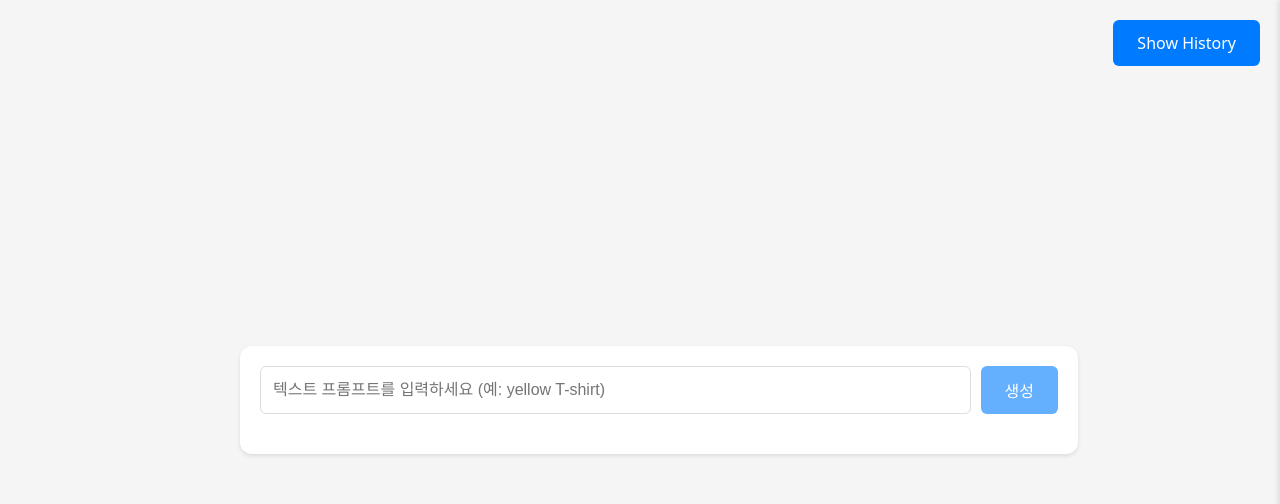
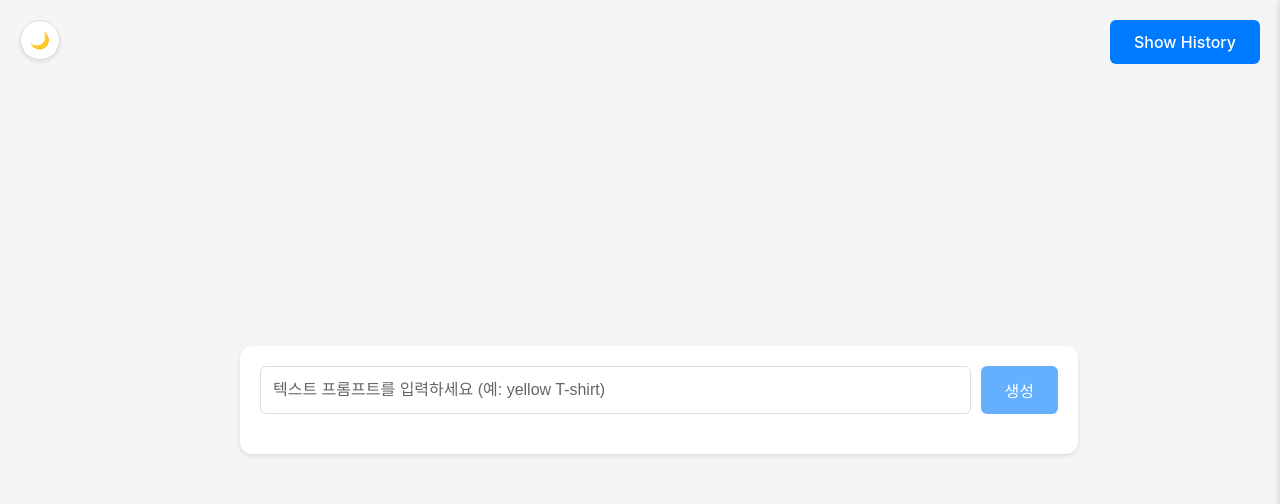
Before and after one commit to fasion-image-generator-project/FashionFusion, a React (Vite) app in the folder frontend/: page / in a window 1280 px wide. Shown: the top 504 px of the page. Built offline with nearby package versions, Linux system fonts and the light colour scheme.

Commit message:
feat: Add dark mode

```diff
--- a/frontend/src/components/ImageGenerator.jsx
+++ b/frontend/src/components/ImageGenerator.jsx
@@ -11,7 +11,7 @@
 
 // src/components/ImageGenerator.jsx
 import React, { useState, useRef, useEffect, useCallback, useMemo } from "react";
-import styled, { createGlobalStyle, keyframes } from "styled-components";
+import styled, { createGlobalStyle, keyframes, ThemeProvider } from "styled-components";
 import { generateInitialImage, generateFinalImage } from "../api";
 
 // 개발 및 테스트를 위한 상수 정의
@@ -40,6 +40,37 @@ const MODEL_OPTIONS = [
   { id: "style-gan", name: "Style GAN", label: "Style GAN" }
 ];
 
+// 테마 정의
+const lightTheme = {
+  primary: '#007bff',
+  success: '#28a745',
+  danger: '#dc3545',
+  background: '#f5f5f5',
+  surface: '#ffffff',
+  text: '#000000',
+  textSecondary: '#666666',
+  border: '#dddddd',
+  shadow: 'rgba(0, 0, 0, 0.1)',
+  overlay: 'rgba(0, 0, 0, 0.5)',
+  spinnerBorder: '#f3f3f3',
+  spinnerActive: '#3498db'
+};
+
+const darkTheme = {
+  primary: '#0d6efd',
+  success: '#198754',
+  danger: '#dc3545',
+  background: '#121212',
+  surface: '#1e1e1e',
+  text: '#ffffff',
+  textSecondary: '#a0a0a0',
+  border: '#333333',
+  shadow: 'rgba(0, 0, 0, 0.3)',
+  overlay: 'rgba(0, 0, 0, 0.7)',
+  spinnerBorder: '#333333',
+  spinnerActive: '#0d6efd'
+};
+
 /**
  * 로딩 스피너 컴포넌트
  * 이미지 생성/변환 중 로딩 상태를 표시
@@ -47,8 +78,8 @@ const MODEL_OPTIONS = [
 const LoadingSpinner = styled.div`
   width: 50px;
   height: 50px;
-  border: 5px solid #f3f3f3;
-  border-top: 5px solid #3498db;
+  border: 5px solid ${props => props.theme.spinnerBorder};
+  border-top: 5px solid ${props => props.theme.spinnerActive};
   border-radius: 50%;
   animation: spin 1s linear infinite;
 `;
@@ -145,6 +176,15 @@ const ImageMagnifier = ({ imageUrl, alt }) => {
  * 애니메이션 키프레임과 전역적으로 적용될 스타일 설정
  */
 const GlobalStyle = createGlobalStyle`
+  body {
+    margin: 0;
+    padding: 0;
+    font-family: -apple-system, BlinkMacSystemFont, 'Segoe UI', Roboto, Oxygen, Ubuntu, Cantarell, 'Open Sans', 'Helvetica Neue', sans-serif;
+    background-color: ${props => props.theme.background};
+    color: ${props => props.theme.text};
+    transition: all 0.3s ease;
+  }
+
   @keyframes spin {
     0% { transform: rotate(0deg); }
     100% { transform: rotate(360deg); }
@@ -165,11 +205,12 @@ const Container = styled.div`
   display: flex;
   justify-content: center;
   align-items: center;
-  background-color: #f5f5f5;
+  background-color: ${props => props.theme.background};
   margin: 0;
   padding: 0;
   position: relative;
   overflow: hidden;
+  color: ${props => props.theme.text};
 `;
 
 const MainContent = styled.div`
@@ -184,10 +225,10 @@ const MainContent = styled.div`
 
 const PromptDisplay = styled.div`
   width: 100%;
-  background-color: white;
+  background-color: ${props => props.theme.surface};
   padding: 20px;
   border-radius: 12px;
-  box-shadow: 0 2px 4px rgba(0, 0, 0, 0.1);
+  box-shadow: 0 2px 4px ${props => props.theme.shadow};
 `;
 
 const ContentArea = styled.div`
@@ -198,10 +239,10 @@ const ContentArea = styled.div`
 
 const ImageControlArea = styled.div`
   flex: 1;
-  background-color: white;
+  background-color: ${props => props.theme.surface};
   padding: 20px;
   border-radius: 12px;
-  box-shadow: 0 2px 4px rgba(0, 0, 0, 0.1);
+  box-shadow: 0 2px 4px ${props => props.theme.shadow};
 `;
 
 const Form = styled.form.attrs(props => ({
@@ -220,8 +261,14 @@ const Input = styled.input.attrs(props => ({
   flex: 1;
   padding: 12px;
   border-radius: 6px;
-  border: 1px solid #ddd;
+  border: 1px solid ${props => props.theme.border};
   font-size: 1rem;
+  background-color: ${props => props.theme.surface};
+  color: ${props => props.theme.text};
+
+  &::placeholder {
+    color: ${props => props.theme.textSecondary};
+  }
 `;
 
 const Button = styled.button.attrs(props => ({
@@ -230,9 +277,9 @@ const Button = styled.button.attrs(props => ({
 }))`
   padding: 12px 24px;
   background-color: ${props => {
-    if (props.variant === 'success') return '#28a745';
-    if (props.variant === 'danger') return '#dc3545';
-    return '#007bff';
+    if (props.variant === 'success') return props.theme.success;
+    if (props.variant === 'danger') return props.theme.danger;
+    return props.theme.primary;
   }};
   color: white;
   border: none;
@@ -241,6 +288,11 @@ const Button = styled.button.attrs(props => ({
   opacity: ${props => props.disabled ? 0.6 : 1};
   font-size: 1rem;
   white-space: nowrap;
+  transition: all 0.2s ease;
+
+  &:hover:not(:disabled) {
+    filter: brightness(1.1);
+  }
 `;
 
 const ImageContainer = styled.div`
@@ -285,10 +337,10 @@ const ButtonGroup = styled.div`
 `;
 
 const ModelSelect = styled.div`
-  background-color: white;
+  background-color: ${props => props.theme.surface};
   padding: 20px;
   border-radius: 12px;
-  box-shadow: 0 2px 4px rgba(0, 0, 0, 0.1);
+  box-shadow: 0 2px 4px ${props => props.theme.shadow};
   width: 160px;
   height: fit-content;
 `;
@@ -301,9 +353,10 @@ const ModelOptions = styled.div`
 
 const ErrorMessage = styled.div`
   padding: 20px;
-  background-color: #ffebee;
+  background-color: ${props => props.theme.danger}15;
   border-radius: 6px;
-  color: #d32f2f;
+  color: ${props => props.theme.danger};
+  border: 1px solid ${props => props.theme.danger}30;
 `;
 
 const HistoryButton = styled.div`
@@ -328,14 +381,15 @@ const Sidebar = styled.div`
   right: 0;
   top: 0;
   width: 300px;
-  background-color: white;
+  background-color: ${props => props.theme.surface};
   height: 100vh;
-  box-shadow: -2px 0 5px rgba(0,0,0,0.1);
+  box-shadow: -2px 0 5px ${props => props.theme.shadow};
   transform: ${props => props.show ? "translateX(0)" : "translateX(100%)"};
   transition: transform 0.3s ease-in-out;
   z-index: 999;
   padding: 20px;
   overflow-y: auto;
+  color: ${props => props.theme.text};
 `;
 
 const SidebarHeader = styled.div`
@@ -353,10 +407,10 @@ const HistoryList = styled.div`
 
 const HistoryItem = styled.div`
   padding: 15px;
-  border: 1px solid #ddd;
+  border: 1px solid ${props => props.theme.border};
   border-radius: 8px;
-  background-color: #fff;
-  box-shadow: 0 1px 3px rgba(0,0,0,0.1);
+  background-color: ${props => props.theme.surface};
+  box-shadow: 0 1px 3px ${props => props.theme.shadow};
 `;
 
 const HistoryItemHeader = styled.div`
@@ -380,7 +434,7 @@ const HistoryImage = styled.img`
 
 const HistoryFooter = styled.div`
   font-size: 0.9em;
-  color: #666;
+  color: ${props => props.theme.textSecondary};
   display: flex;
   justify-content: space-between;
 `;
@@ -472,6 +526,31 @@ const ModelSelectComponent = React.memo(({ selectedModel, onModelChange }) => (
   </ModelSelect>
 ));
 
+const ThemeToggle = styled.button`
+  position: fixed;
+  left: 20px;
+  top: 20px;
+  padding: 10px;
+  border-radius: 50%;
+  background-color: ${props => props.theme.surface};
+  border: 1px solid ${props => props.theme.border};
+  color: ${props => props.theme.text};
+  cursor: pointer;
+  z-index: 1000;
+  width: 40px;
+  height: 40px;
+  display: flex;
+  align-items: center;
+  justify-content: center;
+  box-shadow: 0 2px 4px ${props => props.theme.shadow};
+  transition: all 0.3s ease;
+
+  &:hover {
+    transform: scale(1.1);
+    background-color: ${props => props.theme.background};
+  }
+`;
+
 /**
  * 메인 ImageGenerator 컴포넌트
  * 전체 애플리케이션의 상태와 로직을 관리
@@ -510,6 +589,17 @@ const ImageGenerator = () => {
     Boolean(state.initialImage),
     [state.initialImage]
   );
+
+  // 다크모드 상태 관리
+  const [isDarkMode, setIsDarkMode] = useState(() => {
+    const savedTheme = localStorage.getItem('theme');
+    return savedTheme ? savedTheme === 'dark' : window.matchMedia('(prefers-color-scheme: dark)').matches;
+  });
+
+  // 다크모드 변경 시 localStorage 저장
+  useEffect(() => {
+    localStorage.setItem('theme', isDarkMode ? 'dark' : 'light');
+  }, [isDarkMode]);
 
   // 효과
   useEffect(() => {
@@ -726,9 +816,15 @@ const ImageGenerator = () => {
   ), [history, handleRestoreHistory, handleDeleteHistory]);
 
   return (
-    <>
+    <ThemeProvider theme={isDarkMode ? darkTheme : lightTheme}>
       <GlobalStyle />
       <Container>
+        <ThemeToggle
+          onClick={() => setIsDarkMode(!isDarkMode)}
+          aria-label={isDarkMode ? "Switch to light mode" : "Switch to dark mode"}
+        >
+          {isDarkMode ? '🌞' : '🌙'}
+        </ThemeToggle>
         <MainContent>
           {renderPromptDisplay}
           <ContentArea>
@@ -944,7 +1040,7 @@ const ImageGenerator = () => {
           </HistoryList>
         </Sidebar>
       </Container>
-    </>
+    </ThemeProvider>
   );
 };
 
```
